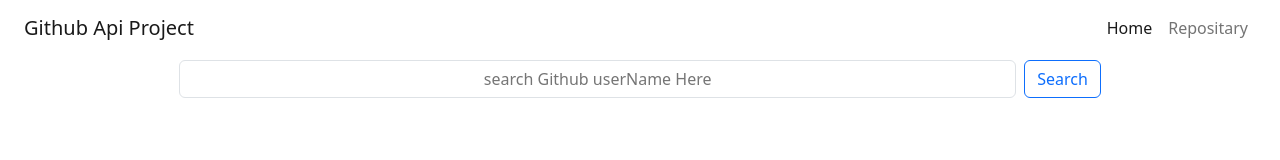
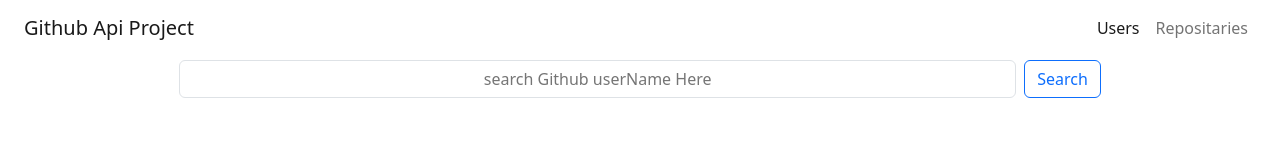
Before and after one commit to ahmad8798/github-user-search-app, a React (Create React App) app: page / in a window 1280 px wide. Shown: the top 160 px of the page. Built offline with nearby package versions, Linux system fonts and the light colour scheme.

Commit message:
added scrolling animation

```diff
--- a/package.json
+++ b/package.json
@@ -6,6 +6,7 @@
     "@testing-library/jest-dom": "^5.16.5",
     "@testing-library/react": "^13.4.0",
     "@testing-library/user-event": "^13.5.0",
+    "aos": "^2.3.4",
     "axios": "^1.2.1",
     "bootstrap": "5.2",
     "react": "^18.2.0",
--- a/src/App.js
+++ b/src/App.js
@@ -6,7 +6,10 @@ import RepositaryCard from './Components/RepositoryCard'
 import 'bootstrap/dist/css/bootstrap.min.css';
 import 'bootstrap/dist/js/bootstrap.bundle'
 import NavBar from './Components/NavBar';
+
+
 function App() {
+
   return (
     <>
      <Routes>
--- a/src/Components/NavBar.js
+++ b/src/Components/NavBar.js
@@ -18,10 +18,10 @@ export default function NavBar() {
                         <div className="collapse navbar-collapse" id="navbarSupportedContent">
                             <ul className="navbar-nav ms-auto mb-2 mb-lg-0">
                                 <li className="nav-item">
-                                    <NavLink to='/'className="nav-link active" aria-current="page" href="#">Home</NavLink>
+                                    <NavLink to='/'className="nav-link active" aria-current="page" href="#">Users</NavLink>
                                 </li>
                                 <li className="nav-item">
-                                    <NavLink to='repositary-card' className="nav-link" href="#">Repositary</NavLink>
+                                    <NavLink to='repositary-card' className="nav-link" href="#">Repositaries</NavLink>
                                 </li>
 
                             </ul>
--- a/src/Components/RepositoryCard.js
+++ b/src/Components/RepositoryCard.js
@@ -1,14 +1,16 @@
 import axios from 'axios'
-import React, { useState } from 'react'
-
+import React, { useEffect, useState } from 'react'
+import Aos from 'aos'
 export default function RepositoryCard() {
 
-
+useEffect(()=>{
+  Aos.init({duration:500})
+})
   function RepositoryCardComponent(props) {
     return (
 
 
-        <div className='row card-row border mt-4'>
+        <div data-aos = 'fade-left' className='row card-row border mt-4'>
           <div className='col-7 d-flex justify-content-center mt-3'>
             <p><strong>{props.name}</strong></p>
 
--- a/src/Components/UserProfileCard.js
+++ b/src/Components/UserProfileCard.js
@@ -1,6 +1,11 @@
 import React,{useState,useEffect} from 'react'
 import axios from 'axios'
+import Aos from 'aos'
+import 'aos/dist/aos.css'
 export default function UserProfileCard() {
+  useEffect(()=>{
+      Aos.init({duration:500})
+  })
 
   const [apiData,SetApiData] = useState([])
   const [user,setUser] = useState()
@@ -11,9 +16,7 @@ export default function UserProfileCard() {
     console.log(apiData);
   }
 
-  useEffect(()=>{
 
-  })
 
 
   return (
@@ -27,7 +30,7 @@ export default function UserProfileCard() {
                 <div  className='col-12 d-flex justify-content-center'>
                     <div className='row'>
                         <div className='col-12 d-flex justify-content-center mt-3'>
-                            <div className={`My-card border rounded w-100 ${display}`}>
+                            <div data-aos ="fade-left" className={`My-card border rounded w-100 ${display}`}>
                                 <div className='card-row d-flex justify-content-center mt-3'>
                                   <img src={apiData.avatar_url} className='img-fluid mx-auto   img-thumbnail w-25'/>
                                   <a href={apiData.html_url} className='btn btn-primary w-25 mx-auto mt-5 h-25' target='_blank'>View Profile</a>
```
Also changed, not shown: 1 other file (tests, documents, lock files or other folders).
